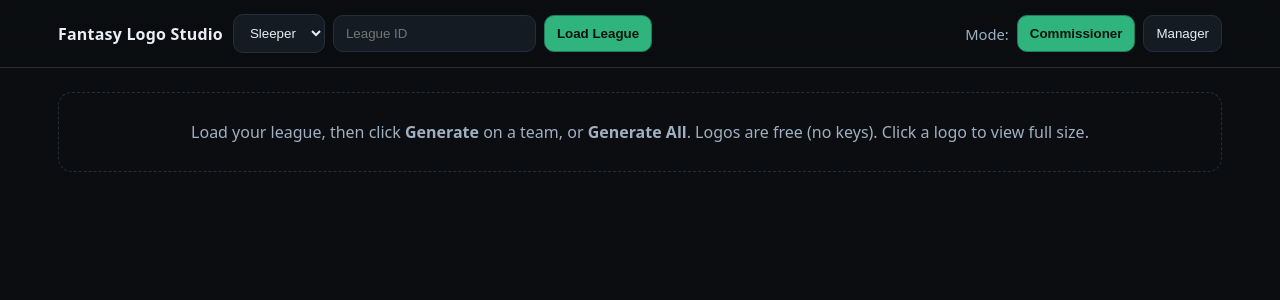
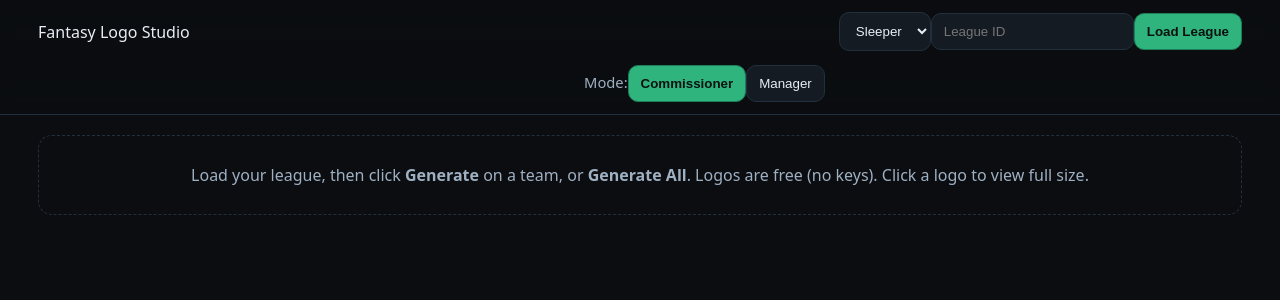
Before and after one commit to nmortimer/NewFantasy1, a Next.js app: page / in a window 1280 px wide. Shown: the top 300 px of the page. Built offline with nearby package versions, Linux system fonts and the light colour scheme.

Commit message:
Update globals.css

```diff
--- a/styles/globals.css
+++ b/styles/globals.css
@@ -25,86 +25,101 @@ body{
 a{color:inherit;text-decoration:none}
 button{cursor:pointer}
 
-.container{max-width:1200px;margin:0 auto;padding:24px 18px 80px}
+.container{max-width:1240px;margin:0 auto;padding:20px 18px 80px}
 
-/* Top toolbar */
+/* Sticky top bar */
 .toolbar{
-  position: sticky; top: 0; z-index: 20;
-  background: linear-gradient(to bottom, rgba(11,13,16,0.95), rgba(11,13,16,0.7));
+  position: sticky; top: 0; z-index: 30;
+  background: linear-gradient(to bottom, rgba(11,13,16,0.95), rgba(11,13,16,0.8));
   backdrop-filter: blur(8px);
   border-bottom:1px solid var(--border);
 }
 .toolbar-inner{
-  max-width:1200px;margin:0 auto;padding:14px 18px;display:flex;gap:10px;align-items:center;flex-wrap:wrap;
+  max-width:1240px;margin:0 auto;padding:12px 18px;
+  display:grid;grid-template-columns: 1fr auto;gap:14px;align-items:center;
 }
-.brand{font-weight:800;letter-spacing:.2px}
-.flex{display:flex;gap:8px;flex-wrap:wrap;align-items:center}
+.brand{display:flex;align-items:center;gap:10px}
+.brand .logo{
+  width:28px;height:28px;border-radius:6px;background:linear-gradient(135deg,#2fb47d,#1e7e59);
+  box-shadow: 0 4px 10px rgba(47,180,125,.35);
+}
+.brand .title{font-weight:800;letter-spacing:.2px}
+.brand .subtitle{color:var(--muted);font-size:12px;margin-top:-2px}
 
-.input, .select{
-  background:var(--panel-2);
-  border:1px solid var(--border);
-  color:var(--text);
-  border-radius:10px;
-  padding:10px 12px;
-  outline:none;
-  transition:border-color .15s ease;
+/* Inputs & buttons */
+.input,.select{
+  background:var(--panel-2); border:1px solid var(--border); color:var(--text);
+  border-radius:10px; padding:10px 12px; outline:none; transition:border-color .15s ease;
 }
-.input:focus, .select:focus{border-color:#3a5061}
-
+.input:focus,.select:focus{border-color:#3a5061}
 .btn{
-  background:var(--panel-2);
-  border:1px solid var(--border);
-  color:var(--text);
-  border-radius:10px;
-  padding:10px 12px;
-  transition:transform .06s ease, box-shadow .15s ease, border-color .15s ease;
+  background:var(--panel-2); border:1px solid var(--border); color:var(--text);
+  border-radius:10px; padding:10px 12px; transition:transform .06s ease, box-shadow .15s ease, border-color .15s ease;
 }
 .btn:hover{border-color:#2f4150}
 .btn:active{transform:translateY(1px)}
 .btn.primary{background:var(--accent);color:#0b1210;border-color:var(--accent-2);font-weight:700}
 .btn.ghost{background:transparent}
 .btn.destructive{background:var(--danger); border-color:#8a2c2c}
-
+.btn.small{padding:8px 10px; border-radius:9px; font-size:.92rem}
 .helper{color:var(--muted);font-size:.92rem}
 
-/* Grid */
+/* Controls row in toolbar */
+.controls{display:flex;gap:8px;flex-wrap:wrap;align-items:center; justify-content:flex-end}
+
+/* Layout */
+.page{
+  display:grid; grid-template-columns: 260px 1fr; gap:18px; margin-top:18px;
+}
+.sidebar{
+  position:sticky; top:72px; height:calc(100vh - 88px);
+  background:var(--panel); border:1px solid var(--border); border-radius:14px;
+  padding:14px; box-shadow: var(--shadow); overflow:auto;
+}
+.sidebar .section{display:flex;flex-direction:column;gap:10px;margin-bottom:16px}
+.sidebar .section h4{margin:4px 0 2px 0; font-size:13px; color:var(--muted); font-weight:600}
+.sidebar .divider{height:1px; background:var(--border); margin:8px 0}
+
+/* Grid of team cards */
 .grid{
-  display:grid;
-  gap:16px;
-  grid-template-columns: repeat(auto-fill, minmax(340px, 1fr));
-  margin-top:16px;
+  display:grid; gap:16px;
+  grid-template-columns: repeat(auto-fill, minmax(360px, 1fr));
 }
 
 /* Card */
 .card{
-  background:var(--panel);
-  border:1px solid var(--border);
-  border-radius:14px;
-  overflow:hidden;
-  box-shadow: var(--shadow);
-  display:flex;flex-direction:column;min-height:420px;
+  background:var(--panel); border:1px solid var(--border); border-radius:14px; overflow:hidden;
+  box-shadow: var(--shadow); display:flex; flex-direction:column; min-height:470px;
 }
 .card-head{
   padding:12px;border-bottom:1px solid var(--border);
   display:flex;justify-content:space-between;gap:8px;align-items:center;
 }
-.card-title{font-weight:700;white-space:nowrap;overflow:hidden;text-overflow:ellipsis}
+.card-title{font-weight:800;white-space:nowrap;overflow:hidden;text-overflow:ellipsis}
 .card-sub{font-size:12px;color:var(--muted)}
-.card-body{
-  display:grid;grid-template-columns: 1.5fr 1fr;gap:12px;padding:12px;
-  min-height:0;
+
+.card-body{display:grid;grid-template-columns: 1.6fr 1fr;gap:12px;padding:12px;min-height:0}
+
+/* Preview area with square aspect */
+.preview{
+  position:relative; background:#111820; border:1px dashed #314252; border-radius:12px; overflow:hidden;
+  display:flex; align-items:center; justify-content:center; min-height:320px;
 }
-.preview{
-  background:#121821;border:1px dashed #314252;border-radius:12px;
-  min-height:280px;display:flex;align-items:center;justify-content:center;overflow:hidden;position:relative;
+.preview img{max-width:100%;max-height:100%;object-fit:contain; display:block}
+.preview .stripe{
+  position:absolute; left:0; top:0; height:6px; width:100%;
+  background: linear-gradient(90deg, rgba(255,255,255,.06), rgba(255,255,255,0));
 }
-.preview img{max-width:100%;max-height:100%;object-fit:contain}
+.preview .colorbar{
+  position:absolute; bottom:10px; left:10px; display:flex; gap:6px;
+}
+.preview .sw{width:16px;height:16px;border-radius:4px;border:1px solid rgba(255,255,255,.2)}
+
 .controls{display:flex;flex-direction:column;gap:10px;min-height:0}
 
-/* rows and fields */
+/* Field rows */
 .row{display:flex;gap:8px;align-items:center}
 label.small{font-size:12px;color:var(--muted)}
-
 code.badge{
   background:rgba(255,255,255,.05);border:1px solid var(--border);border-radius:8px;padding:4px 8px;font-size:12px;color:var(--muted)
 }
```
